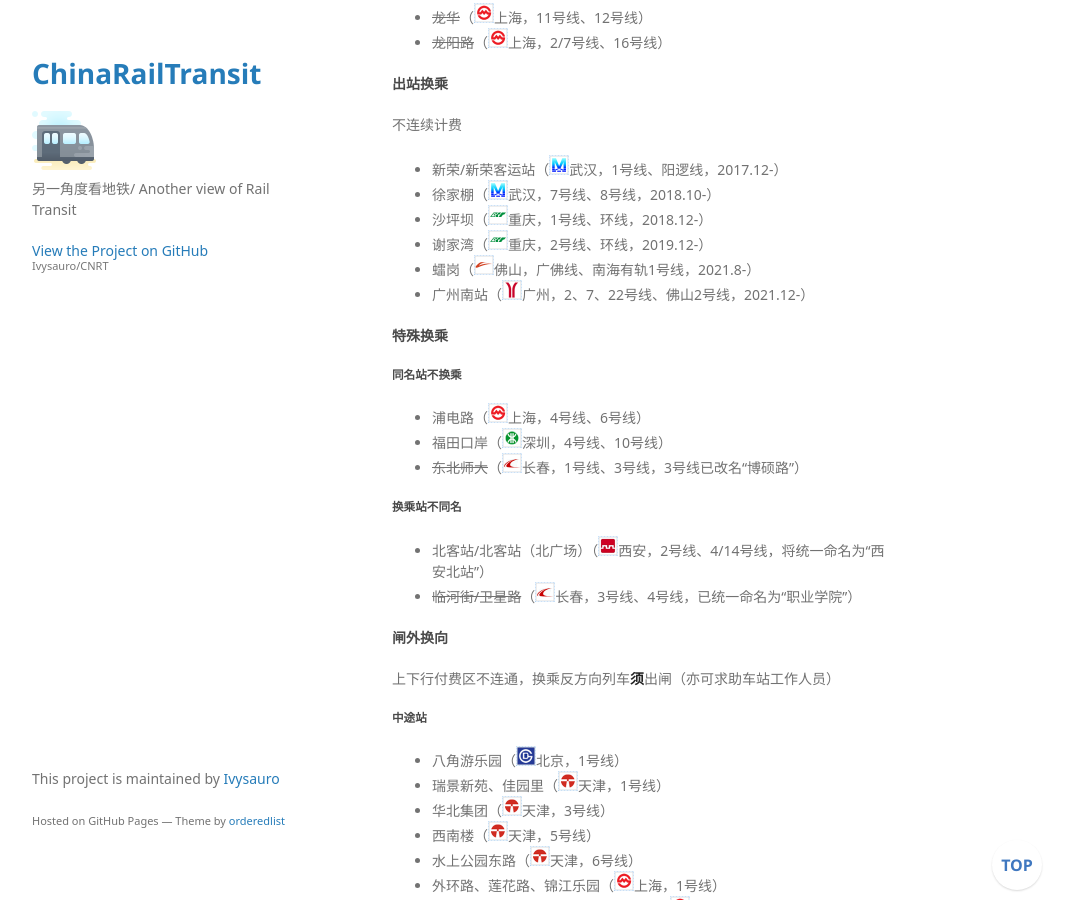
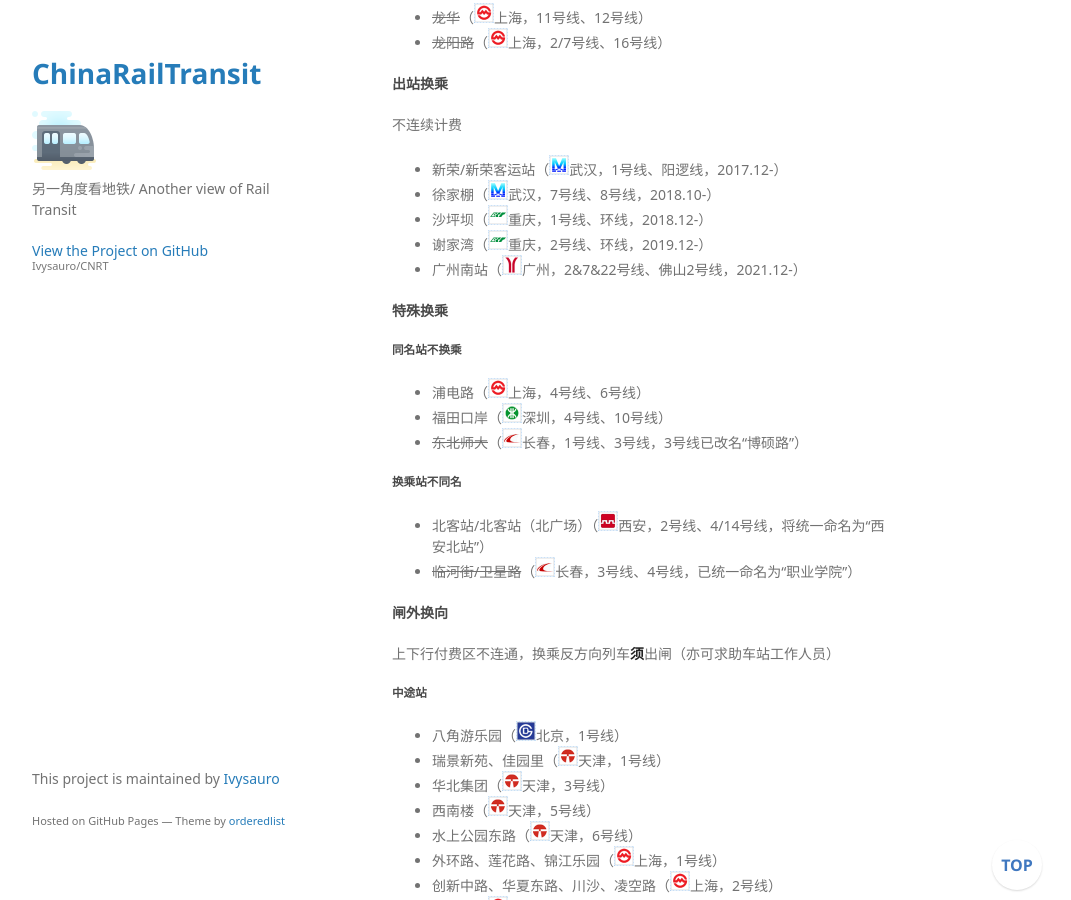
Before and after one commit to Ivysauro/CNRT, a Jekyll site: the page built from data/SpSta.md, in a window 1280 px wide and 900 px high, scrolled down 8787 px. Shown: the whole window, without its empty margins (178-1249 px from the left). Built offline with Jekyll 4.4.1, drawn with Linux system fonts in a browser that asks for light colours; some web fonts are replaced; our own code applies the rules of GitHub Pages for plain Markdown files; a script that is not in the unit is left out.

Commit message:
Update SpSta.md

```diff
--- a/data/SpSta.md
+++ b/data/SpSta.md
@@ -359,8 +359,7 @@
 - 徐家棚（<img src="https://raw.githubusercontent.com/Ivysauro/CNRT/master/images/city/wh.gif" width="20" hegiht="20"/>武汉，7号线、8号线，2018.10-）
 - 沙坪坝（<img src="https://raw.githubusercontent.com/Ivysauro/CNRT/master/images/city/cq.gif" width="20" hegiht="20"/>重庆，1号线、环线，2018.12-）
 - 谢家湾（<img src="https://raw.githubusercontent.com/Ivysauro/CNRT/master/images/city/cq.gif" width="20" hegiht="20"/>重庆，2号线、环线，2019.12-）
-- 𧒽岗（<img src="https://raw.githubusercontent.com/Ivysauro/CNRT/master/images/city/fs.gif" width="20" hegiht="20"/>佛山，广佛线、南海有轨1号线，2021.8-）
-- 广州南站（<img src="https://raw.githubusercontent.com/Ivysauro/CNRT/master/images/city/gz.gif" width="20" hegiht="20"/>广州，2、7、22号线、佛山2号线，2021.12-）
+- 广州南站（<img src="https://raw.githubusercontent.com/Ivysauro/CNRT/master/images/city/gz.gif" width="20" hegiht="20"/>广州，2&7&22号线、佛山2号线，2021.12-）
 
 #### 特殊换乘
 
```
